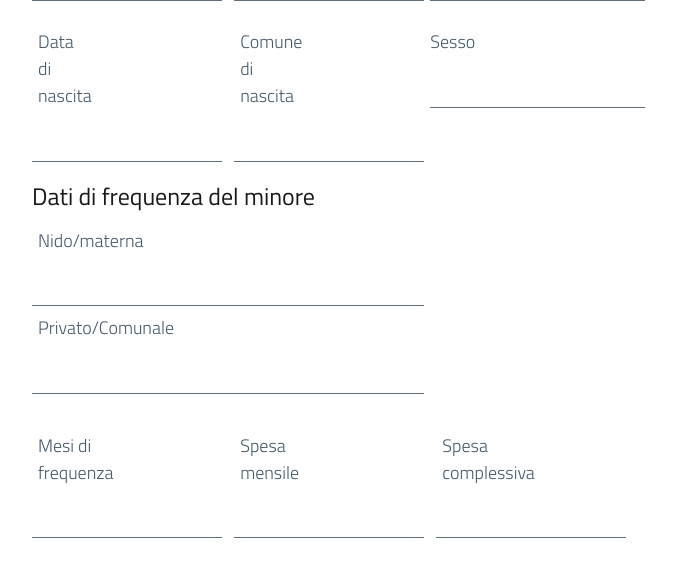
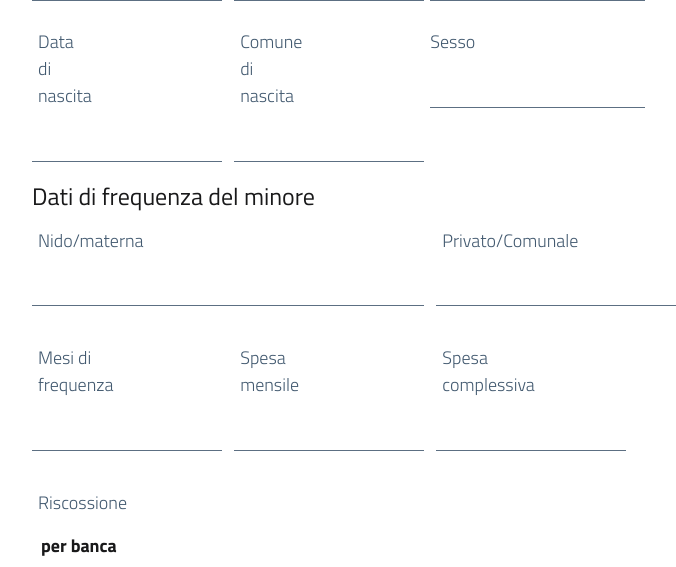
Before and after one commit to tonilavo/buonisc_miur, a Django app: template back/templates/rivedi_domandaB.html in a window 1280 px wide. Shown: the part 796-1363 px from the top of the page, without its empty margins (47-723 px from the left). Run offline with Django 3.2, Linux system fonts and the light colour scheme; the template is opened without the code that fills it, so the values that code supplies are empty; some libraries are stand-ins or nearby versions.

Commit message:
Add files via upload

```diff
--- a/back/templates/rivedi_domandaB.html
+++ b/back/templates/rivedi_domandaB.html
@@ -106,7 +106,8 @@
 							<div class="col-sm-4">
 								<label for="id_pr_fascia_asilo" class="col-sm-6 col-form-label">Nido/materna</label>
 								  <input type="text" readonly class="form-control-plaintext" id="id_pr_fascia_asilo" value="{{ data.pr_fascia_asilo }}">
-
+							</div>
+							<div class="col-sm-4">
 								<label for="id_pr_tipo_asilo" class="col-sm-6 col-form-label">Privato/Comunale</label>
 								  <input type="text" readonly class="form-control-plaintext" id="id_pr_tipo_asilo" value="{{ data.pr_tipo_asilo }}">
 							</div>
```
